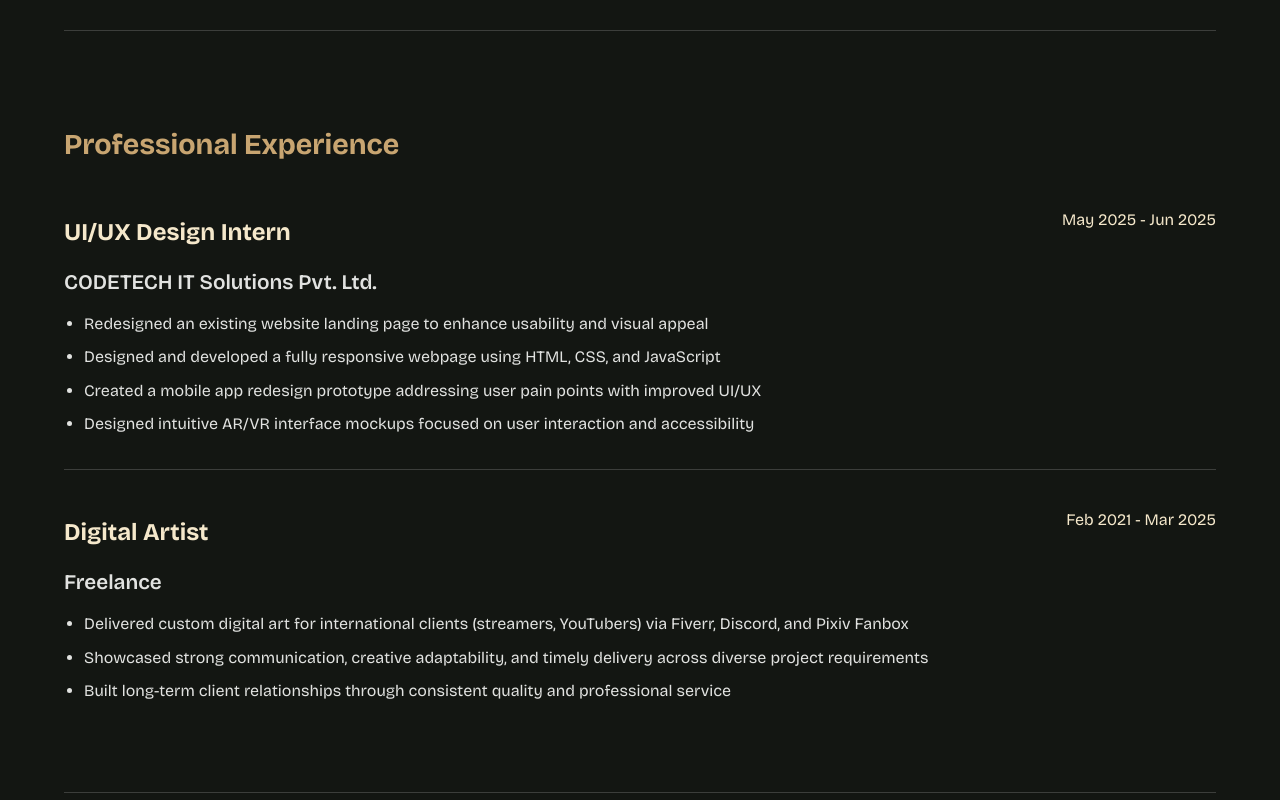
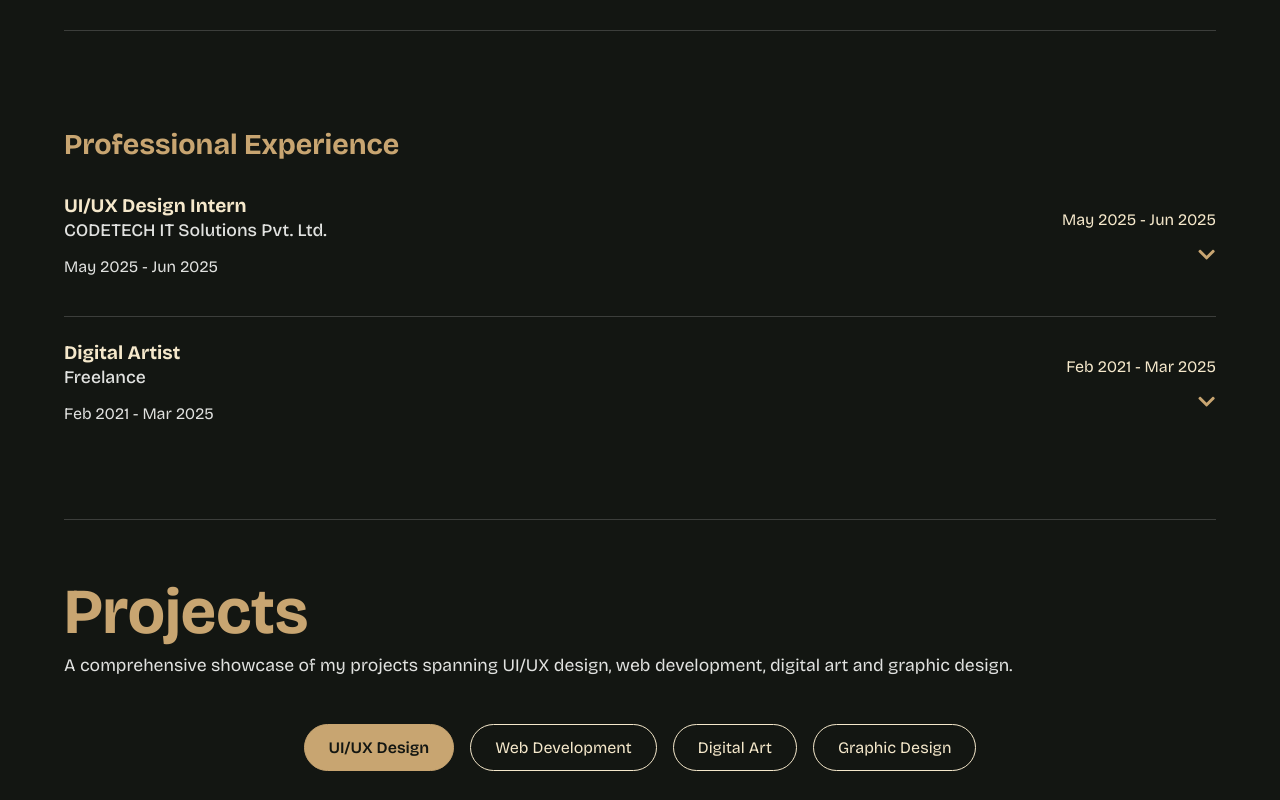
Before and after one commit to SBorkar2002/my-portfolio, a React (Vite) app: page / in a window 1280 px wide. Shown: the part 1700-2500 px from the top of the page. Built offline with nearby package versions, Linux system fonts and the light colour scheme.

Commit message:
made changes to the job desc added drop down

```diff
--- a/src/App.css
+++ b/src/App.css
@@ -216,9 +216,8 @@ body {
 .about-right .subsection-title {
   /* This targets the 'Skills' title */
   font-size: 1.8rem;
-  /* transform: translateY(-180%); */
   color: var(--accent-gold);
-  /* margin-bottom: 2rem; */
+
 }
 
 .skills-list {
@@ -284,59 +283,6 @@ body {
 
 
 
-
-/* --- Professional Experience Section --- */
-.experience-container {
-  margin-top: 3rem; /* Space above this section */
-
-}
-
-/* We can reuse the subsection-title style */
-
-.experience-item {
-  display: flex;
-  justify-content: space-between;
-  align-items: flex-start;
-  padding-bottom: 1.5rem;
-
-  margin-bottom: 1.5rem;
-  border-bottom: 1px solid rgba(225, 226, 224, 0.2);
-}
-
-/* To remove the border from the very last item */
-.experience-item:last-child {
-  border-bottom: none;
-}
-
-.experience-details .job-title {
-  font-weight: 700;
-  font-size: 1.5rem;
-  color: #F5E8CB;
-}
-
-.experience-details .company-name {
-  font-size: 1.3rem;
-  font-weight: 600;
-  margin: 0.2rem 0 1rem 0; /* Space below the company name */
-}
-
-.experience-details .job-description {
-  padding-left: 20px; /* Indent the bullet points */
-  margin: 0;
-  /* color: var(--text-alt); */
-}
-
-.experience-details .job-description li {
-  margin-bottom: 0.5rem;
-  line-height: 1.6;
-}
-
-.experience-location {
-  text-align: right;
-  flex-shrink: 0;
-  padding-left: 2rem; /* Ensure space on smaller screens */
-  color: var(--text-alt);
-}
 
 
 
--- a/src/App.jsx
+++ b/src/App.jsx
@@ -2,6 +2,7 @@ import React, { useState } from 'react'; // Import useState
 
 // Correctly import the component and the CSS
 import Navbar from './components/navbar/Navbar.jsx';
+import ExperienceItem from './components/experienceItem/ExperienceItem.jsx';
 import './App.css';
 
 // --- Import All Images ---
@@ -49,6 +50,32 @@ const uiuxProjects = [
 
 const webDevProjects = [
   { img: webDev, title: 'Digital Artist Portfolio Website', desc: 'Designed and developed a responsive personal portfolio site to showcase digital art projects.', tags: ['React.js', 'HTML', 'CSS', 'JavaScript'], link: '#' },
+];
+
+
+// --- Experience Data ---
+const professionalExperience = [
+  {
+    title: 'UI/UX Design Intern',
+    company: 'CODETECH IT Solutions Pvt. Ltd.',
+    dates: 'May 2025 - Jun 2025',
+    description: [
+      'Redesigned an existing website landing page to enhance usability and visual appeal',
+      'Designed and developed a fully responsive webpage using HTML, CSS, and JavaScript',
+      'Created a mobile app redesign prototype addressing user pain points with improved UI/UX',
+      'Designed intuitive AR/VR interface mockups focused on user interaction and accessibility'
+    ]
+  },
+  {
+    title: 'Digital Artist',
+    company: 'Freelance',
+    dates: 'Feb 2021 - Mar 2025',
+    description: [
+      'Delivered custom digital art for international clients (streamers, YouTubers) via Fiverr, Discord, and Pixiv Fanbox',
+      'Showcased strong communication, creative adaptability, and timely delivery across diverse project requirements',
+      'Built long-term client relationships through consistent quality and professional service'
+    ]
+  }
 ];
 
 
@@ -166,40 +193,14 @@ function App() {
 
 
   {/* Professional Experience Block */}
-  <div className="education-container">
-    <h3 className="subsection-title">Professional Experience</h3>
+<div className="education-container">
+  <h3 className="subsection-title">Professional Experience</h3>
 
-    <div className="experience-item">
-      <div className="experience-details">
-        <p className="job-title">UI/UX Design Intern</p>
-        <p className="company-name">CODETECH IT Solutions Pvt. Ltd.</p>
-        <ul className="job-description">
-          <li>Redesigned an existing website landing page to enhance usability and visual appeal</li>
-          <li>Designed and developed a fully responsive webpage using HTML, CSS, and JavaScript</li>
-          <li>Created a mobile app redesign prototype addressing user pain points with improved UI/UX</li>
-          <li>Designed intuitive AR/VR interface mockups focused on user interaction and accessibility</li>
-        </ul>
-      </div>
-      <div className="experience-location">
-        <p>May 2025 - Jun 2025</p>
-      </div>
-    </div>
-
-    <div className="experience-item">
-      <div className="experience-details">
-        <p className="job-title">Digital Artist</p>
-        <p className="company-name">Freelance</p>
-        <ul className="job-description">
-          <li>Delivered custom digital art for international clients (streamers, YouTubers) via Fiverr, Discord, and Pixiv Fanbox</li>
-          <li>Showcased strong communication, creative adaptability, and timely delivery across diverse project requirements</li>
-          <li>Built long-term client relationships through consistent quality and professional service</li>
-        </ul>
-      </div>
-      <div className="experience-location">
-        <p>Feb 2021 - Mar 2025</p>
-      </div>
-    </div>
-  </div>
+  {/* Map over the data and render a component for each job */}
+  {professionalExperience.map((exp, index) => (
+    <ExperienceItem key={index} experience={exp} />
+  ))}
+</div>
   </section>
       {/* ABOUT ME SECTION END */}
 
--- a/src/components/experienceItem/ExperienceItem.css
+++ b/src/components/experienceItem/ExperienceItem.css
@@ -1,50 +1,136 @@
-.experience-item {
-  border-bottom: 1px solid #eee;
-  padding: 15px 0;
+.experience-item-wrapper {
+  padding-bottom: 1.5rem;
+  margin-bottom: 1.5rem;
+  border-bottom: 1px solid rgba(225, 226, 224, 0.2);
+}
+
+.experience-item-wrapper:last-child {
+  border-bottom: none;
 }
 
 .experience-header {
   display: flex;
   justify-content: space-between;
-  cursor: pointer;
-  padding: 10px;
-  transition: background-color 0.3s ease;
+  align-items: flex-start;
 }
 
-.experience-header:hover {
-  background-color: #f9f9f9;
-}
-
-.experience-item.open .experience-header {
-  background-color: #f0f0f0;
-}
-
-.job-title {
-  font-weight: bold;
-  font-size: 1.1rem;
+.experience-details .job-title {
+  font-weight: 700;
+  font-size: 1.2rem;
+  color: var(--text-alt);
   margin: 0;
 }
 
-.company-name {
-  margin: 0;
-  color: #555;
+.company-container {
+  display: flex;
+  align-items: center;
+  gap: 1rem;
+  margin: 0.2rem 0 1rem 0;
 }
 
-.experience-location p {
-    margin: 0;
-    text-align: right;
+.experience-details .company-name {
+  font-size: 1.1rem;
+  font-weight: 500;
+  color: var(--text-light);
+  margin: 0;
 }
 
-.experience-body {
-  padding: 0 15px 15px 15px;
+.toggle-button {
+  background: none;
+  border: none;
+  color: var(--accent-gold);
+  cursor: pointer;
+  font-size: 1.2rem;
+  padding: 0;
+}
+
+.experience-location {
+  text-align: right;
+  flex-shrink: 0;
+  padding-left: 2rem;
+  color: var(--text-alt);
+}
+
+/* --- The Dropdown Animation --- */
+.job-description-container {
+  max-height: 0; /* Hidden by default */
+  opacity: 0;
+  overflow: hidden;
+  transition: max-height 0.5s ease-in-out, opacity 0.5s ease-in-out, margin-top 0.5s ease-in-out;
+}
+
+.job-description-container.open {
+  max-height: 500px; /* An arbitrary large height */
+  opacity: 1;
+  margin-top: 1rem; /* Add space when open */
 }
 
 .job-description {
-  list-style-type: disc;
   padding-left: 20px;
   margin: 0;
+  color: var(--text-light);
+  list-style-type: disc;
 }
 
 .job-description li {
-  margin-bottom: 8px;
+  margin-bottom: 0.5rem;
+  line-height: 1.6;
 }
+
+
+
+
+
+/* --- Responsive Styles for Mobile --- */
+@media (max-width: 768px) {
+
+  .experience-item-wrapper {
+    position: relative;
+    padding-bottom: 3.5rem;
+  }
+
+  .experience-header {
+    flex-wrap: wrap;
+  }
+
+
+  .experience-location {
+    width: 100%;
+    margin-top: 0.5rem;
+    display: flex;
+    justify-content: flex-end;
+     align-items: center; /* Vertically centers the arrow */
+    height: 100%;
+  }
+
+  .toggle-button {
+    position: absolute;
+    left: 50%;
+    bottom: 1rem;
+    transform: translateX(-50%);
+  }
+
+
+  .experience-location p {
+    display: none;
+  }
+
+
+  .experience-details .company-name::after {
+    content: attr(data-dates);
+    display: block;
+    font-size: 0.9rem;
+    color: var(--text-alt);
+    margin-top: 0.5rem;
+  }
+
+  .experience-dates-mobile {
+    display: block; /* Make it visible */
+    color: var(--text-alt);
+    margin-top: 0.5rem; /* Add some space above it */
+  }
+
+   .experience-dates-desktop {
+    display: none;
+  }
+}
--- a/src/components/experienceItem/ExperienceItem.jsx
+++ b/src/components/experienceItem/ExperienceItem.jsx
@@ -1,29 +1,43 @@
 import React, { useState } from 'react';
 import './ExperienceItem.css';
+import { FaChevronDown, FaChevronUp } from 'react-icons/fa'; // Icons for the toggle
 
-const ExperienceItem = ({ jobTitle, companyName, jobDescription, location, duration }) => {
-  const [isOpen, setIsOpen] = useState(false);
+const ExperienceItem = ({ experience }) => {
+  const [isOpen, setIsOpen] = useState(false); // Each item manages its own state
+
+  const handleToggle = () => {
+    setIsOpen(!isOpen); // Toggles the state from open to closed
+  };
 
   return (
-    <div className={`experience-item ${isOpen ? 'open' : ''}`}>
-      <div className="experience-header" onClick={() => setIsOpen(!isOpen)}>
+    <div className="experience-item-wrapper">
+
+            <div className="experience-header">
         <div className="experience-details">
-          <p className="job-title">{jobTitle}</p>
-          <p className="company-name">{companyName}</p>
+          <p className="job-title">{experience.title}</p>
+          <div className="company-container">
+            <p className="company-name">{experience.company}</p>
+          </div>
+          {/* ADD THIS LINE: This is the date for mobile view */}
+          <p className="experience-dates-mobile">{experience.dates}</p>
         </div>
+
         <div className="experience-location">
-          <p>{duration}</p>
+          {/* We add a class to the existing date to target it */}
+          <p className="experience-dates-desktop">{experience.dates}</p>
+          <button onClick={handleToggle} className="toggle-button">
+            {isOpen ? <FaChevronUp /> : <FaChevronDown />}
+          </button>
         </div>
       </div>
-      {isOpen && (
-        <div className="experience-body">
-          <ul className="job-description">
-            {jobDescription.map((item, index) => (
-              <li key={index}>{item}</li>
-            ))}
-          </ul>
-        </div>
-      )}
+      {/* The job description is now conditionally rendered based on the 'isOpen' state */}
+      <div className={`job-description-container ${isOpen ? 'open' : ''}`}>
+        <ul className="job-description">
+          {experience.description.map((point, index) => (
+            <li key={index}>{point}</li>
+          ))}
+        </ul>
+      </div>
     </div>
   );
 };
```
